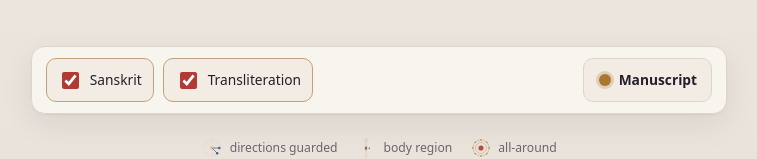
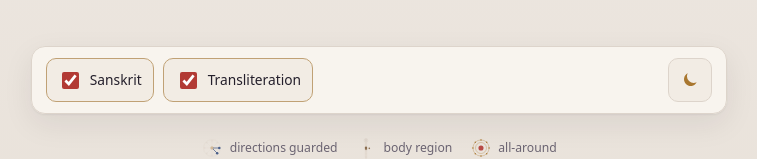
Before and after one commit to yogaedu-org/dmv-kavacham-study-tool, a plain HTML site: page reports/assets/dusk-study-tool-prototype.html in a window 1280 px wide. Shown: the part 377-536 px from the top of the page, without its empty margins (261-1018 px from the left). Drawn offline with Linux system fonts and the light colour scheme.

Commit message:
docs: prototype theme toggle → sun/moon icon + Light/Dark tooltip (#17)
Drop the Dusk/Manuscript text labels for the conventional icon toggle; palette
unchanged. Icon shows the target (sun=go light, moon=go dark), tooltip matches.

Co-Authored-By: Claude Opus 4.8 (1M context) <noreply@anthropic.com>

```diff
--- a/reports/assets/dusk-study-tool-prototype.html
+++ b/reports/assets/dusk-study-tool-prototype.html
@@ -71,11 +71,11 @@
   .seg input{accent-color:var(--kumkum);width:17px;height:17px}
   .seg[data-on="true"]{color:var(--ink);border-color:color-mix(in srgb,var(--goldleaf) 55%,var(--line))}
   .spacer{flex:1 1 auto}
-  .theme-btn{min-height:44px;min-width:44px;padding:0 .9rem;border-radius:10px;border:1px solid var(--line);
-    background:var(--surface-2);color:var(--ink);font:inherit;font-size:.86rem;font-weight:600;cursor:pointer;
-    display:inline-flex;align-items:center;gap:.5rem}
+  .theme-btn{width:44px;height:44px;padding:0;border-radius:10px;border:1px solid var(--line);
+    background:var(--surface-2);color:var(--goldleaf);cursor:pointer;
+    display:inline-flex;align-items:center;justify-content:center;transition:border-color .15s,color .15s}
   .theme-btn:hover{border-color:var(--goldleaf)}
-  .theme-btn .dot{width:12px;height:12px;border-radius:50%;background:var(--goldleaf);box-shadow:0 0 0 3px color-mix(in srgb,var(--goldleaf) 25%,transparent)}
+  .theme-btn svg{display:block}
   .seg:focus-visible,.theme-btn:focus-visible{outline:2px solid var(--ring);outline-offset:2px}
 
   /* Legend */
@@ -149,8 +149,8 @@
     <label class="seg" data-on="true" id="segSanskrit"><input type="checkbox" checked> Sanskrit</label>
     <label class="seg" data-on="true" id="segTranslit"><input type="checkbox" checked> Transliteration</label>
     <span class="spacer"></span>
-    <button class="theme-btn" id="themeBtn" type="button" aria-label="Toggle dusk / manuscript theme">
-      <span class="dot"></span><span id="themeLabel">Dusk</span>
+    <button class="theme-btn" id="themeBtn" type="button" aria-label="Switch to light theme" title="Light">
+      <svg id="themeIcon" viewBox="0 0 24 24" width="20" height="20" aria-hidden="true"></svg>
     </button>
   </div>
 
@@ -342,8 +342,16 @@ function wireToggle(segId,cls){
   box.addEventListener("change",apply); apply();
 }
 function initTheme(){
-  const btn=document.getElementById("themeBtn"), lab=document.getElementById("themeLabel");
-  const set=t=>{document.documentElement.setAttribute("data-theme",t);lab.textContent=t==="dark"?"Dusk":"Manuscript";};
+  const btn=document.getElementById("themeBtn"), icon=document.getElementById("themeIcon");
+  const SUN='<circle cx="12" cy="12" r="4.6" fill="currentColor"/>'+
+    Array.from({length:8},(_,i)=>{const a=i*Math.PI/4,c=Math.cos(a),s=Math.sin(a);
+      return '<line x1="'+(12+c*7).toFixed(1)+'" y1="'+(12+s*7).toFixed(1)+'" x2="'+(12+c*9.6).toFixed(1)+'" y2="'+(12+s*9.6).toFixed(1)+'" stroke="currentColor" stroke-width="1.7" stroke-linecap="round"/>';}).join("");
+  const MOON='<path d="M20 14.7A8 8 0 0 1 9.3 4 8 8 0 1 0 20 14.7z" fill="currentColor"/>';
+  const set=t=>{document.documentElement.setAttribute("data-theme",t);
+    const toLight=(t==="dark");                 // in dark now → the toggle takes you to light
+    icon.innerHTML=toLight?SUN:MOON;
+    btn.title=toLight?"Light":"Dark";
+    btn.setAttribute("aria-label","Switch to "+(toLight?"light":"dark")+" theme");};
   const mq=window.matchMedia("(prefers-color-scheme: light)");
   set(mq.matches?"light":"dark");
   btn.addEventListener("click",()=>{
```
